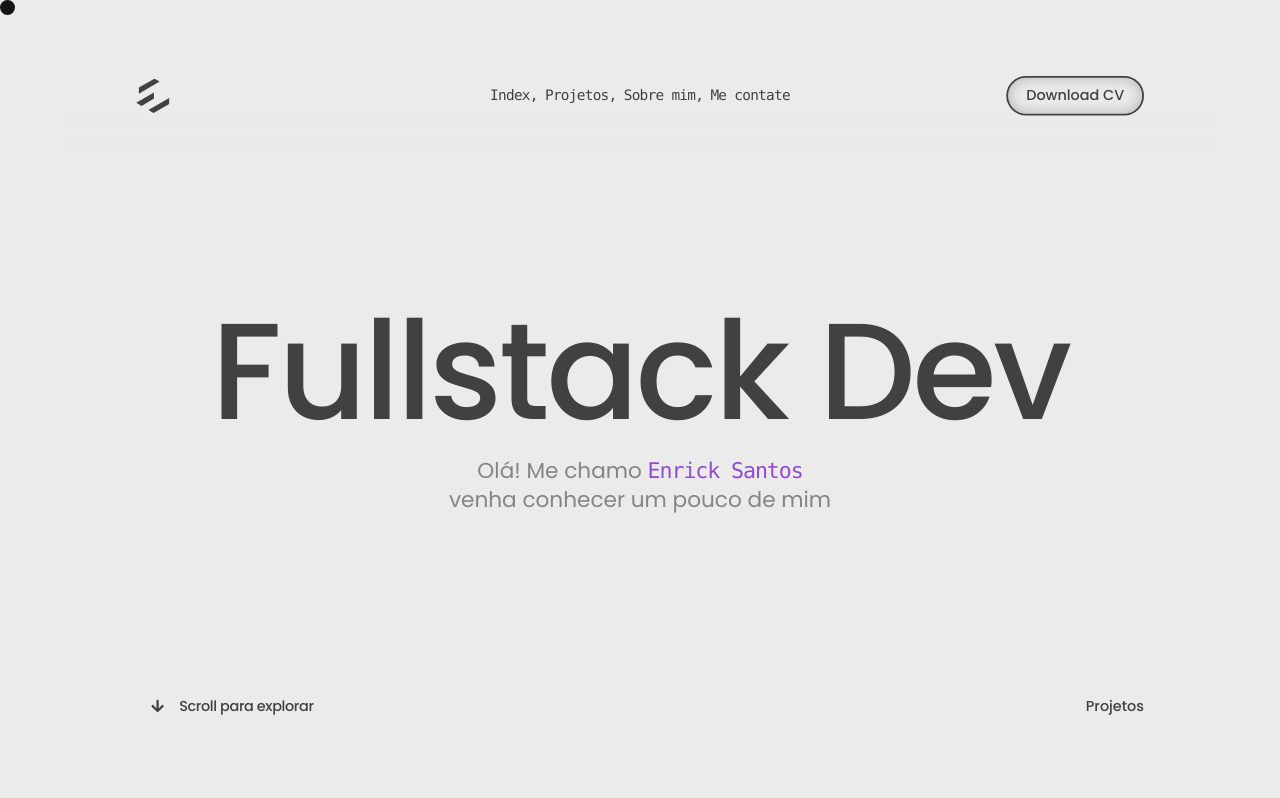
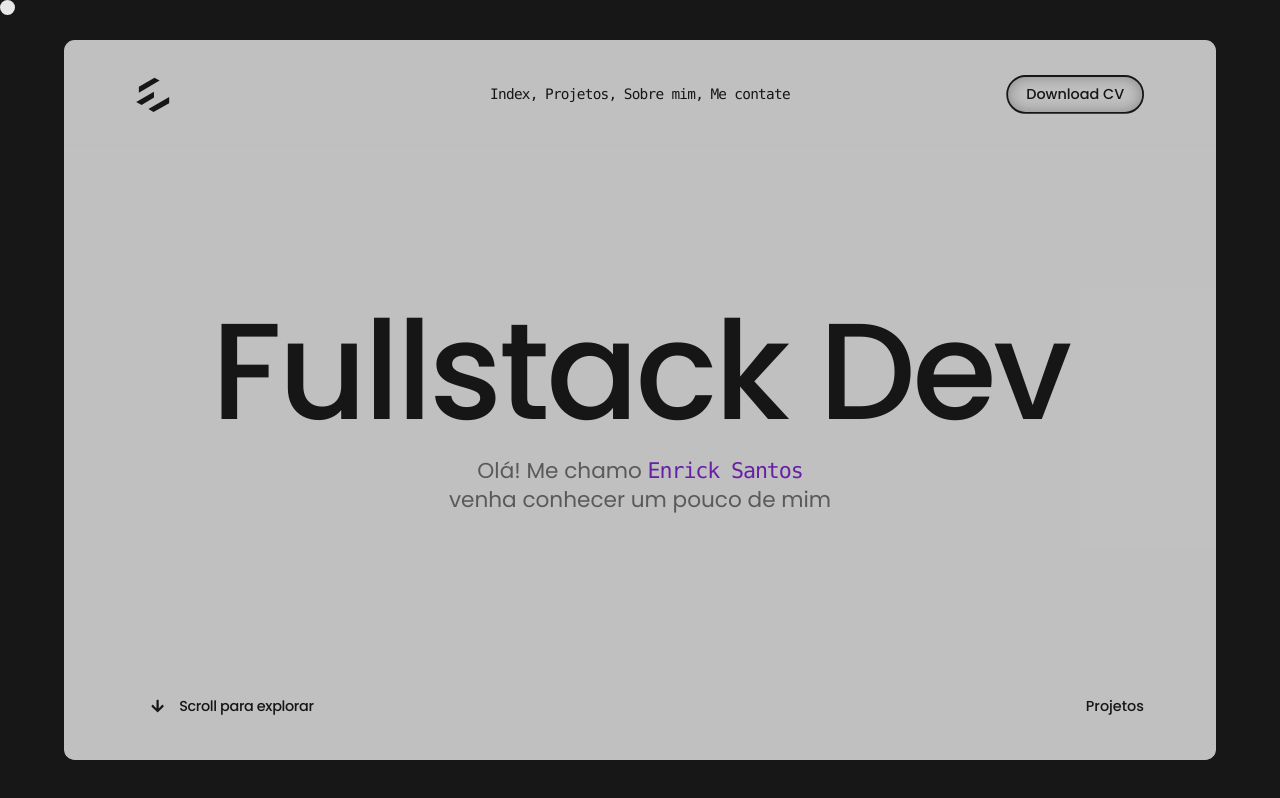
Before and after one commit to enrick-dev/portfolio-2025, a Next.js app: page / in a window 1280 px wide. Built offline with nearby package versions, Linux system fonts and the light colour scheme.

Commit message:
add Magnetic component for mouse tracking; update Header and SecIndex to utilize it; change background color in globals.css

```diff
--- a/src/components/header/header-app.tsx
+++ b/src/components/header/header-app.tsx
@@ -1,4 +1,5 @@
 import Logo from '@/assets/logo';
+import Magnetic from '@/magnetic';
 import Link from 'next/link';
 import { PropsWithChildren } from 'react';
 import { FaArrowDown } from 'react-icons/fa';
@@ -25,15 +26,21 @@ const Header = ({ className }: HeaderProps) => {
           </Link>
           <HeaderNav className="absolute left-1/2 top-1/2 -translate-x-1/2 -translate-y-1/2 max-md:hidden" />
           <div>
-            <button
+            <Magnetic>
+              <a
+                href="/enrick_santos_fullstack_pleno.pdf"
+                download
                 style={{ boxShadow: 'inset 0 0 15px rgba(0,0,0,0.3)' }}
                 className="stiky-element-hidden group relative rounded-3xl border-2 border-border bg-background px-5 py-2 font-medium transition-all duration-500 ease-out hover:bg-foreground hover:pr-12 hover:text-muted"
               >
+                <span className="bounds-4"></span>
+
                 <span>Download CV</span>
                 <span className="absolute right-0.5 top-1/2 -translate-y-1/2 scale-0 rounded-full bg-yellow-300 p-2.5 opacity-0 transition-all duration-500 group-hover:scale-100 group-hover:opacity-100">
                   <FaArrowDown className="size-4 text-primary" />
                 </span>
-            </button>
+              </a>
+            </Magnetic>
           </div>
         </div>
       </div>
--- a/src/components/sections/sec-index.tsx
+++ b/src/components/sections/sec-index.tsx
@@ -1,3 +1,4 @@
+import Magnetic from '@/magnetic';
 import { FaArrowDown } from 'react-icons/fa';
 import EncryptText from '../encrypt-text';
 
@@ -19,13 +20,16 @@ const SecIndex = () => {
         <span>venha conhecer um pouco de mim</span>
       </h2>
       <article className="absolute bottom-0 flex w-full items-center justify-between px-20 py-10">
-        <div className="stiky-element-default relative flex cursor-pointer items-center gap-4 px-4 py-2 font-medium tracking-tight">
-          <span className="bounds-4"></span>
-          <div className="size-fit">
-            <FaArrowDown className="size-4" />
+        <Magnetic className="stiky-element-default">
+          <div className="relative flex cursor-pointer items-center gap-4 px-4 py-2 font-medium tracking-tight">
+            <span className="bounds-4"></span>
+            <div className="size-fit">
+              <FaArrowDown className="size-4" />
+            </div>
+            <span>Scroll para explorar</span>
           </div>
-          <span>Scroll para explorar</span>
-        </div>
+        </Magnetic>
+
         <p className="pointer-events-none font-medium">Projetos</p>
       </article>
     </section>
--- /dev/null
+++ b/src/magnetic.tsx
@@ -0,0 +1,40 @@
+import { motion } from 'motion/react';
+import React, { PropsWithChildren, useRef } from 'react';
+
+interface MagneticProps extends PropsWithChildren {
+  className?: string;
+}
+
+const Magnetic: React.FC<MagneticProps> = ({ children, className }) => {
+  const ref = useRef<HTMLDivElement>(null);
+
+  const [position, setPosition] = React.useState({ x: 0, y: 0 });
+
+  const mouseMove = (e: React.MouseEvent) => {
+    if (!ref.current) return;
+    const { width, height, left, top } = ref.current.getBoundingClientRect();
+
+    const x = e.clientX - (left + width / 2);
+    const y = e.clientY - (top + height / 2);
+    setPosition({ x, y });
+  };
+
+  const mouseLeave = () => {
+    setPosition({ x: 0, y: 0 });
+  };
+
+  const { x, y } = position;
+  return (
+    <motion.div
+      onMouseMove={mouseMove}
+      onMouseLeave={mouseLeave}
+      ref={ref}
+      animate={{ x, y }}
+      className={className}
+    >
+      {children}
+    </motion.div>
+  );
+};
+
+export default Magnetic;
--- a/src/styles/globals.css
+++ b/src/styles/globals.css
@@ -23,7 +23,7 @@
 
 body {
   color: hsl(var(--primary));
-  background: hsl(var(--background));
+  background: hsl(var(--foreground));
   font-family: Poppins, sans-serif;
 }
 
```
Also changed, not shown: 1 other file (tests, documents, lock files or other folders). Lines whose indentation alone changed are shown as unchanged.
